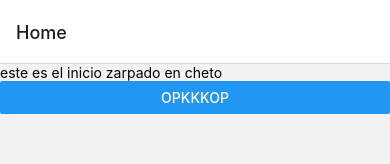
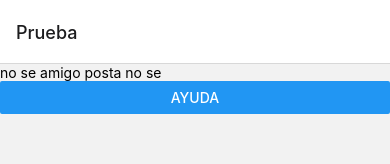
Before and after one commit to ruffinengobrunoo/appfinal, a React Native app: screen /Prueba in a window 390 px wide. Shown: the top 164 px of the page. Built offline with nearby package versions, Linux system fonts and the light colour scheme.

Commit message:
prueba fallida

```diff
--- a/App.js
+++ b/App.js
@@ -5,15 +5,18 @@ import { createNativeStackNavigator } from '@react-navigation/native-stack';
 import Login from './vistas/login'
 import SignIn from './vistas/signIn'
 import Inicio from './vistas/inicio'
+import Prueba from "./vistas/prueba"
+
 
 const Stack = createNativeStackNavigator();
 
 export default function App() {
   return (
     <NavigationContainer>
-      <Stack.Navigator>
-        <Stack.Screen name= "Home" component={Inicio}></Stack.Screen>
+      <Stack.Navigator initialRouteName="Prueba">
+        <Stack.Screen name="Prueba" component={Prueba} />
       </Stack.Navigator>
     </NavigationContainer>
+
   );
 }
--- a/vistas/inicio.js
+++ b/vistas/inicio.js
@@ -1,6 +1,9 @@
 import { Text, StyleSheet, View, Button } from 'react-native'
 import React, { Component } from 'react'
+
 import SignIn from './signIn'
+import Login from "./login"
+import { NavigationContainer } from '@react-navigation/native'
 
 export default class inicio extends Component {
   render() {
@@ -8,8 +11,8 @@ export default class inicio extends Component {
       <View>
         <Text style={styles.text}>este es el inicio zarpado en cheto</Text>
         <Button style={styles.link}
-        title="opkkkop"
-        onPress={() => navigation.navigate("SignIn")}>
+        title="oooaaaaa"
+        onPress={() => NavigationContainer}>
         </Button>
 
       </View>
--- /dev/null
+++ b/vistas/prueba.js
@@ -0,0 +1,16 @@
+import { Text, StyleSheet, Button, View } from "react-native";
+import { NavigationContainer } from "@react-navigation/native";
+import Obo from './login'
+
+export default function Prueba({navigation}) {
+    return(
+        <View>
+            <Text>
+                no se amigo posta no se
+            </Text>
+           <Button
+           title="ayuda"
+           onPress={()=> navigation.navigate('Obo')}></Button>
+        </View>
+    );
+}
```
